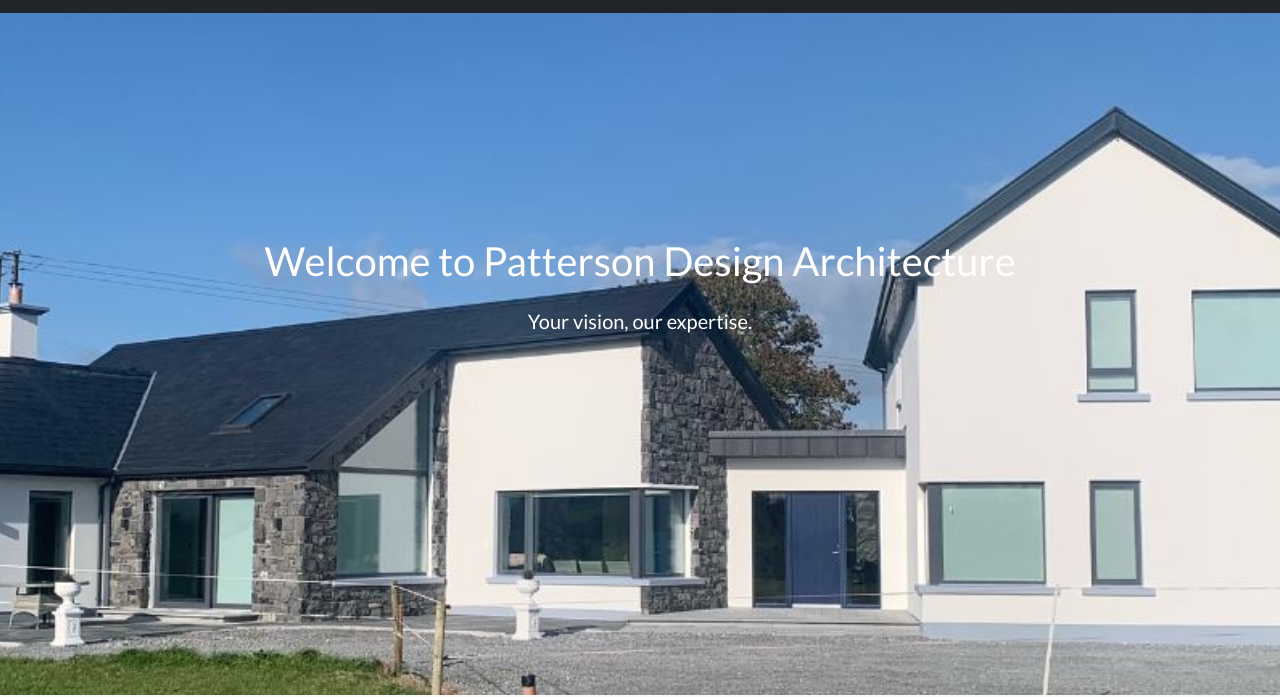
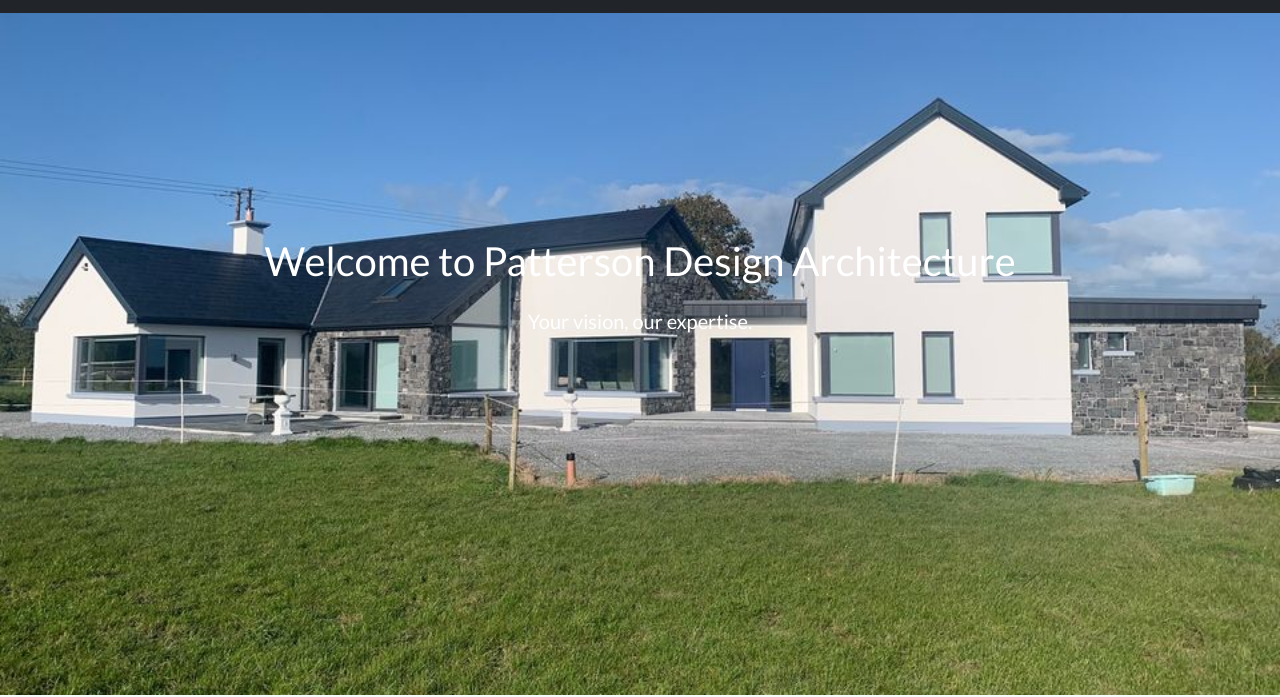
Before and after one commit to DaniCarmo/PattersonArchitecture, a plain HTML site: page index.html in a window 1280 px wide. Shown: the part 105-802 px from the top of the page. Drawn offline with nearby package versions, Linux system fonts and the light colour scheme; a script that the page names is missing.

Commit message:
Change hero image to banner-image

```diff
--- a/css/styles.css
+++ b/css/styles.css
@@ -14,7 +14,7 @@
 .image-container {
     position: relative;
     overflow: hidden;
-    background-image: url('../images/resized_hero_image.jpg');
+    background-image: url('../images/banner-image.jpg');
     background-size: cover;
     background-attachment: fixed;
     background-position: center;
```
